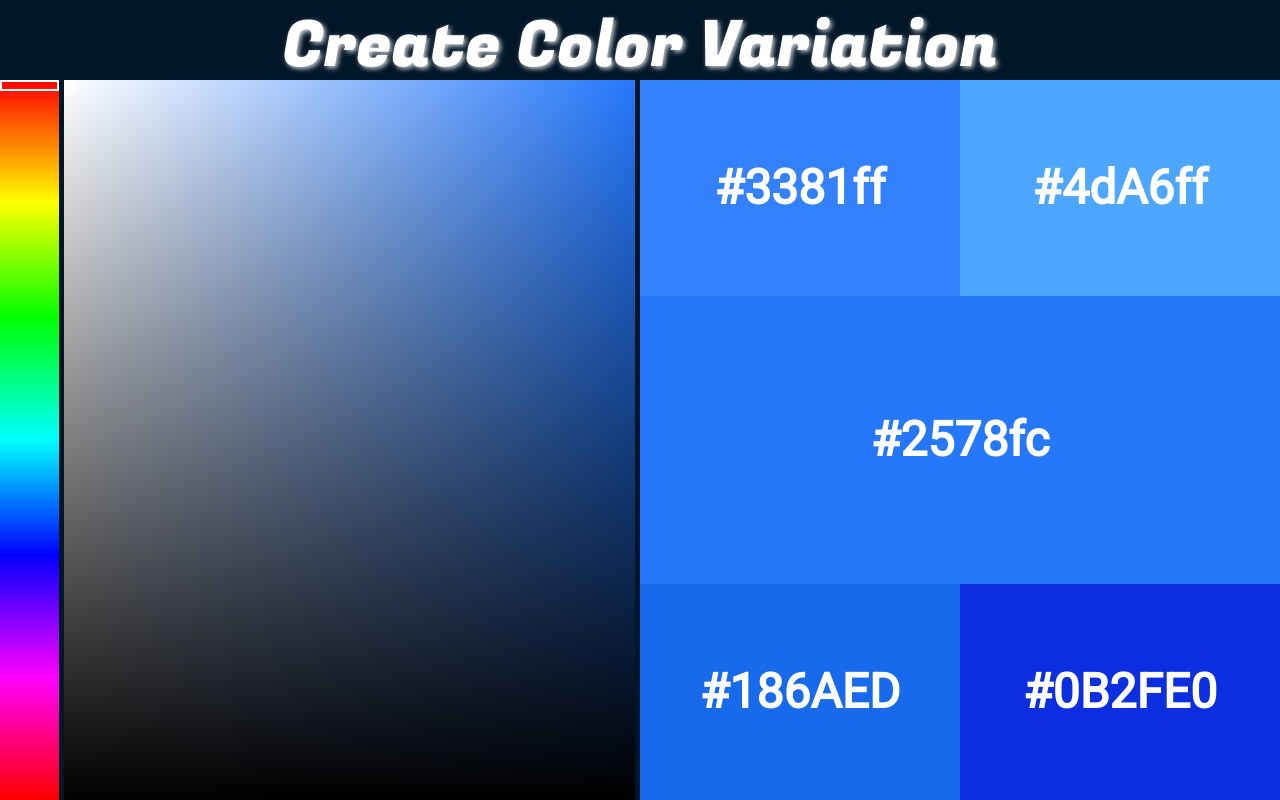
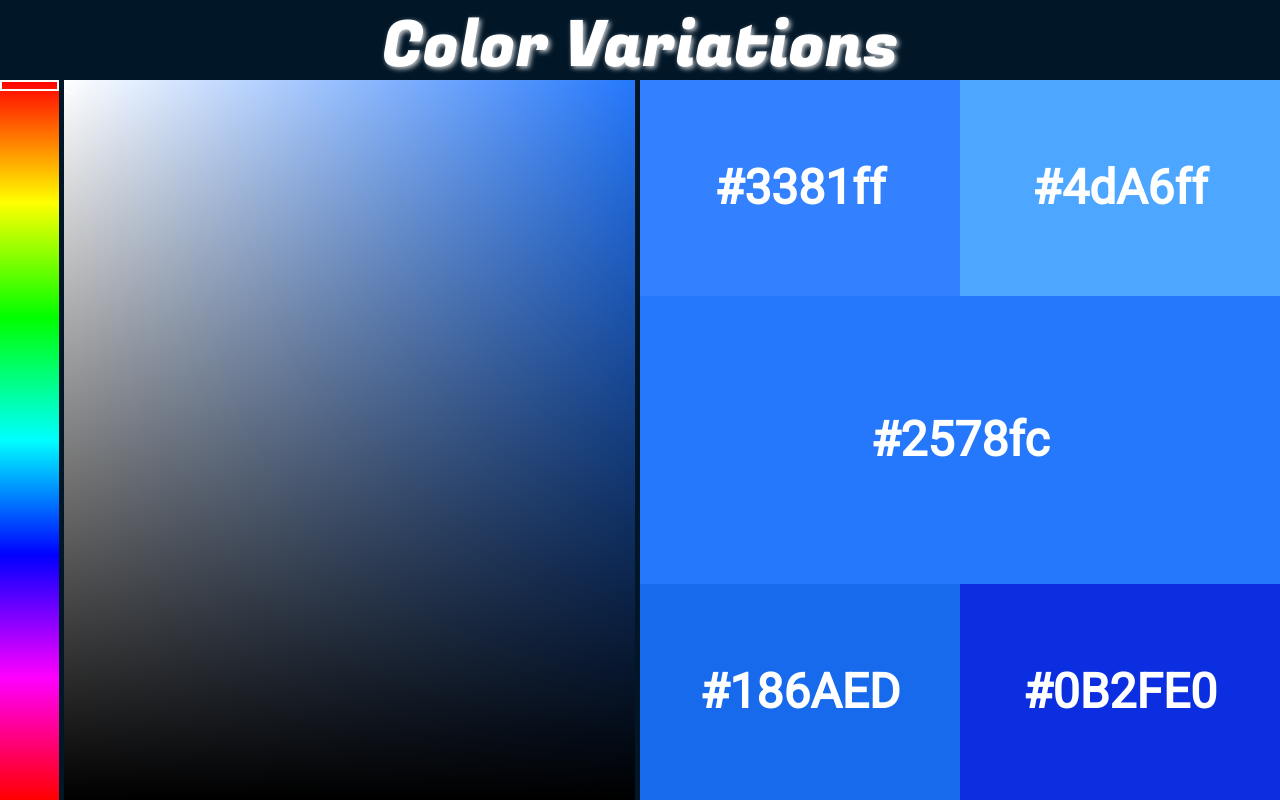
Before and after one commit to jaehwan-moon/color-variation-generator, a website built with Parcel: page src/index.html in a window 1280 px wide. Built offline with nearby package versions, Linux system fonts and the light colour scheme.

Commit message:
Change the title

```diff
--- a/src/index.html
+++ b/src/index.html
@@ -10,7 +10,7 @@
 </head>
 <body>
   <header>
-    <p class="title">Create Color Variation</p>
+    <p class="title">Color Variations</p>
   </header>
   <main>
     <section id="hue-bar">
```
